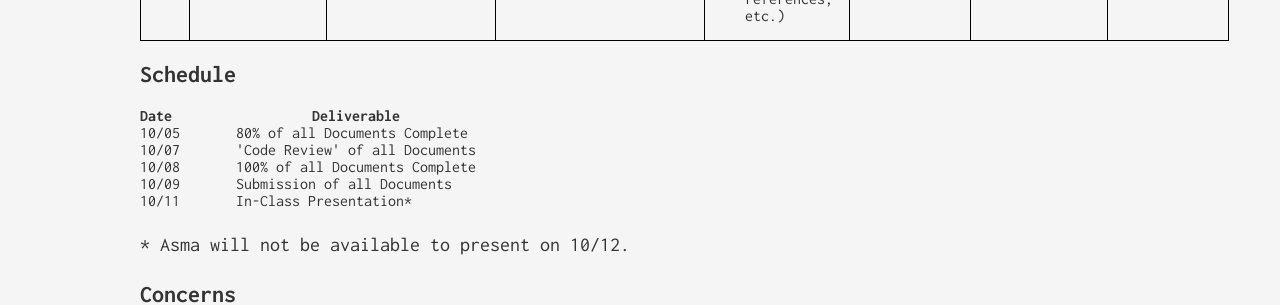
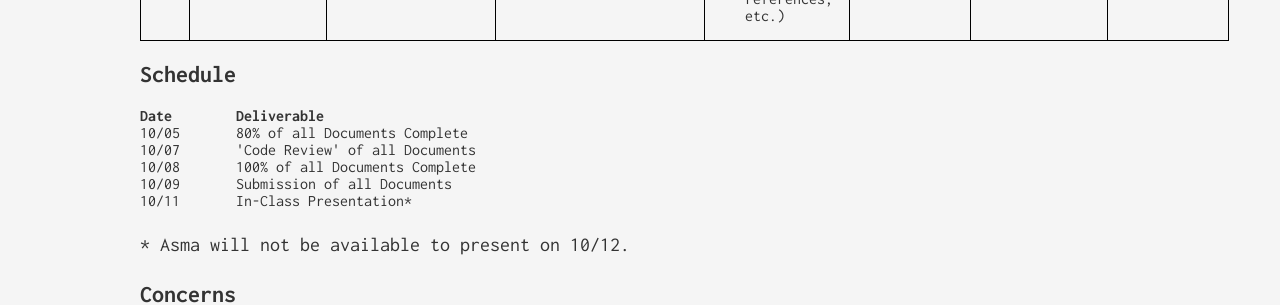
Before and after one commit to swen-440-team-6/swen-440-team-6.github.io, a Jekyll site: the page built from _posts/2016-10-02-Week-6-Status.md, in a window 1280 px wide. Shown: the part 3600-3905 px from the top of the page. Built offline with Jekyll 4.4.1, drawn with Linux system fonts in a browser that asks for light colours.

Commit message:
Update 2016-10-02-Week-6-Status.md

```diff
--- a/_posts/2016-10-02-Week-6-Status.md
+++ b/_posts/2016-10-02-Week-6-Status.md
@@ -221,7 +221,7 @@ categories: [ben]
 <table>
   <tr>
     <th>Date&nbsp;&nbsp;&nbsp;&nbsp;&nbsp;&nbsp;&nbsp;&nbsp;</th>
-    <th>Deliverable</th>
+    <th align="left">Deliverable</th>
   </tr>
   <tr>
     <td>10/05</td>
```
